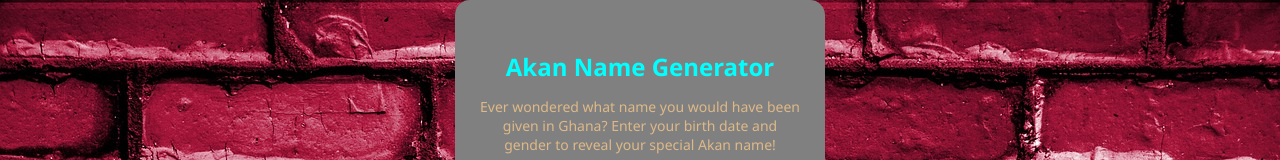
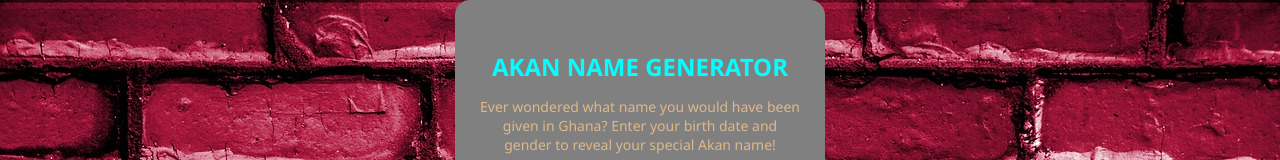
Before and after one commit to Danbradleystakusopere/akan-name-generator, a plain HTML site: page Index.html in a window 1280 px wide. Shown: the top 160 px of the page. Drawn offline with Linux system fonts and the light colour scheme.

Commit message:
updated html

```diff
--- a/Index.html
+++ b/Index.html
@@ -7,7 +7,7 @@
 </head>
 <body>
     <div class="container">
-        <h2>Akan Name Generator</h2>
+        <h2>AKAN NAME GENERATOR</h2>
         <p>Ever wondered what name you would have been given in Ghana? Enter your birth date and gender to reveal your special Akan name!</p>
 
         <label for="day">Day of Birth:</label>
```
